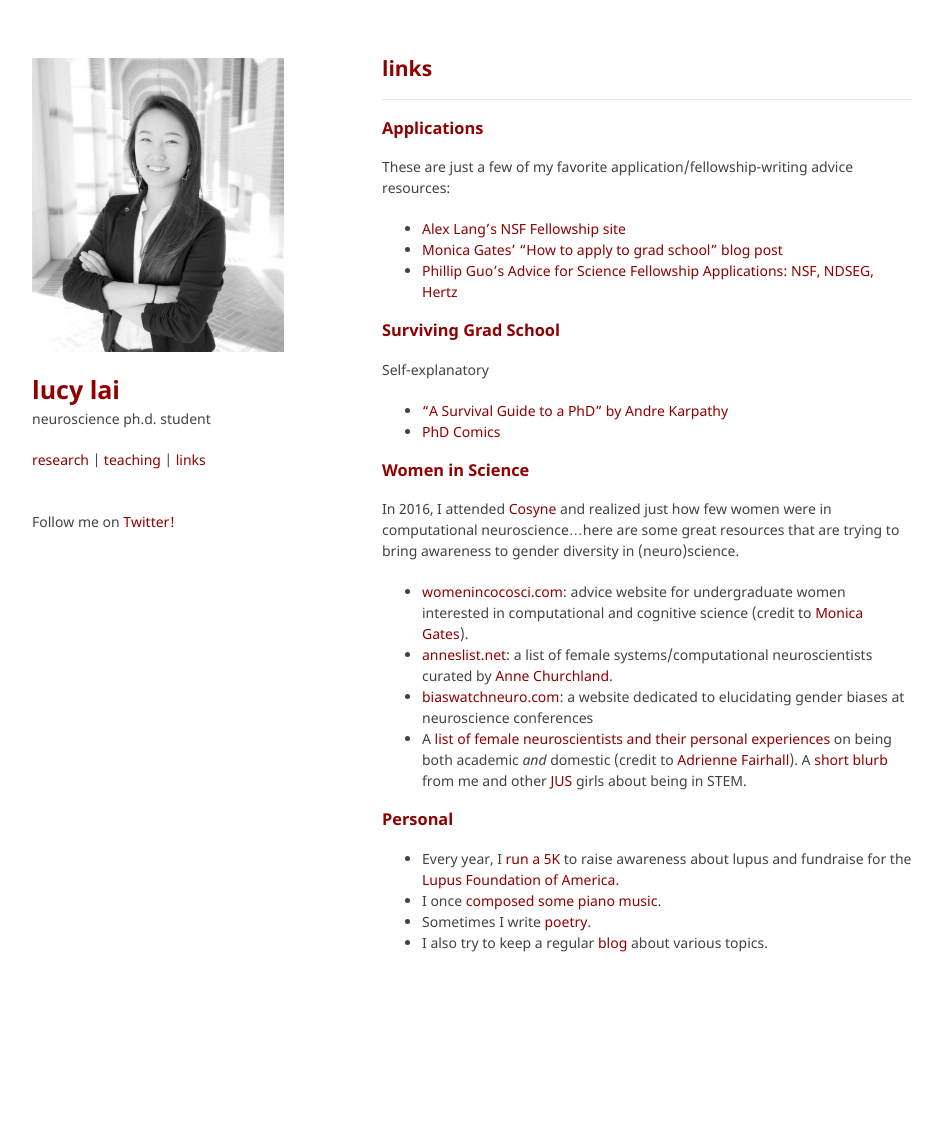
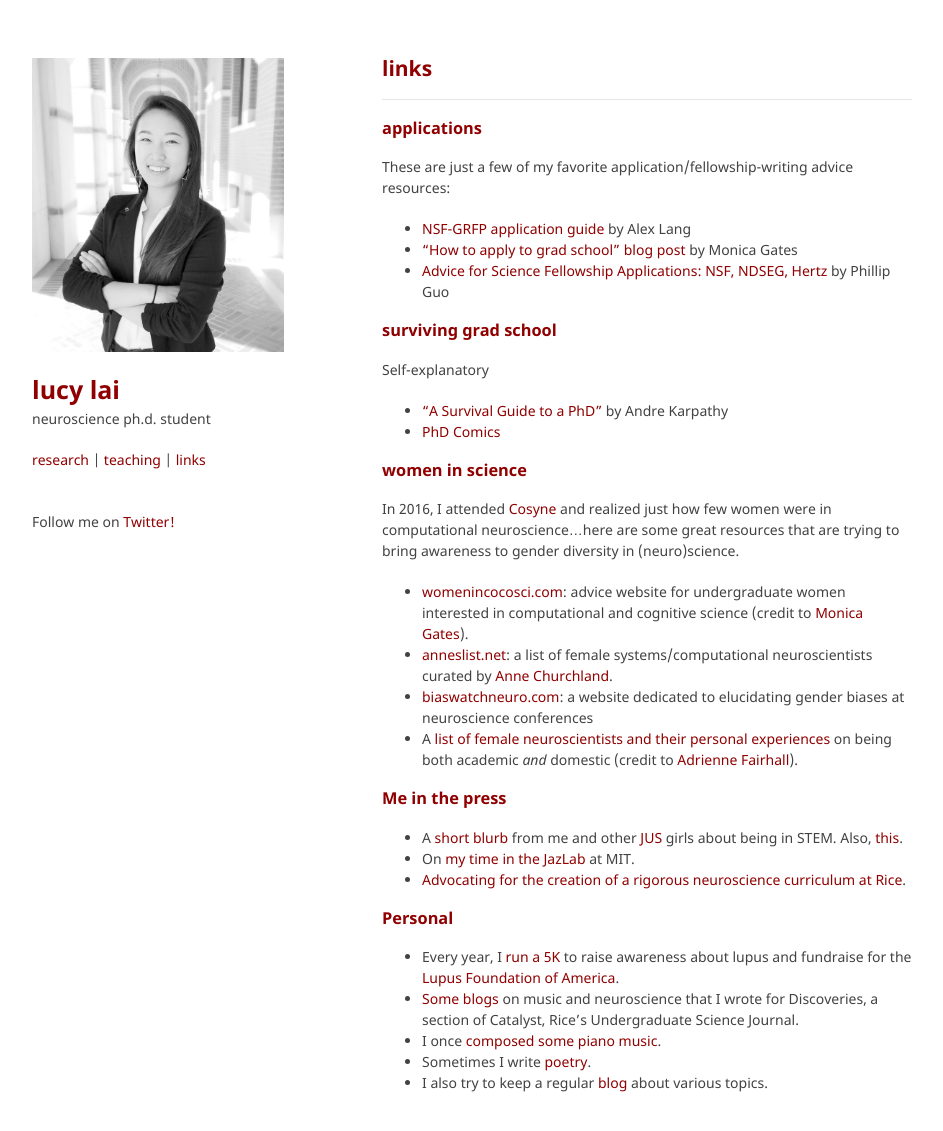
Before and after one commit to lucylai96/lucylai96.github.io, a Jekyll site: the page built from links.md, in a window 1280 px wide and 1163 px high. Shown: the top 1131 px of the window, without its empty margins (168-1111 px from the left). Built offline with Jekyll 4.4.1, drawn with Linux system fonts in a browser that asks for light colours; our own code applies the rules of GitHub Pages for plain Markdown files.

Commit message:
Update links.md

```diff
--- a/links.md
+++ b/links.md
@@ -1,26 +1,31 @@
 ## links
 ***
-### Applications
+### applications
 These are just a few of my favorite application/fellowship-writing advice resources:
-* [Alex Lang's NSF Fellowship site](http://www.alexhunterlang.com/nsf-fellowship)
-* [Monica Gates' "How to apply to grad school" blog post](https://monicagatesblog.wordpress.com/2016/03/14/the-phd-application-post/)
-* [Phillip Guo's Advice for Science Fellowship Applications: NSF, NDSEG, Hertz](http://www.pgbovine.net/fellowship-tips.htm)
+* [NSF-GRFP application guide](http://www.alexhunterlang.com/nsf-fellowship) by Alex Lang
+* ["How to apply to grad school" blog post](https://monicagatesblog.wordpress.com/2016/03/14/the-phd-application-post/) by Monica Gates
+* [Advice for Science Fellowship Applications: NSF, NDSEG, Hertz](http://www.pgbovine.net/fellowship-tips.htm) by Phillip Guo
 
-### Surviving Grad School
+### surviving grad school
 Self-explanatory
-* ["A Survival Guide to a PhD" by Andre Karpathy](https://karpathy.github.io/2016/09/07/phd/)
+* ["A Survival Guide to a PhD"](https://karpathy.github.io/2016/09/07/phd/) by Andre Karpathy
 * [PhD Comics](http://phdcomics.com/)
 
-### Women in Science
+### women in science
 In 2016, I attended [Cosyne](cosyne.org) and realized just how few women were in computational neuroscience...here are some great resources that are trying to bring awareness to gender diversity in (neuro)science.
 * [womenincocosci.com](http://womenincocosci.com/): advice website for undergraduate women interested in computational and cognitive science (credit to [Monica Gates](http://monicagates.org/)).
 * [anneslist.net](https://anneslist.net/): a list of female systems/computational neuroscientists curated by [Anne Churchland](http://churchlandlab.labsites.cshl.edu/).
 * [biaswatchneuro.com](https://biaswatchneuro.com/): a website dedicated to elucidating gender biases at neuroscience conferences
 * A [list of female neuroscientists and their personal experiences](https://fairhalllab.com/careers/how-does-she-do-it/) on being both academic _and_ domestic (credit to [Adrienne Fairhall](https://fairhalllab.com/)).
-A [short blurb](https://www.janelia.org/you-janelia/students-and-postdocs/advice-girls-stem-our-janelia-undergraduate-scholars) from me and other [JUS](https://www.janelia.org/you-janelia/students-postdocs/undergraduate-scholars-program) girls about being in STEM.
+
+### Me in the press
+* A [short blurb](https://www.janelia.org/you-janelia/students-and-postdocs/advice-girls-stem-our-janelia-undergraduate-scholars) from me and other [JUS](https://www.janelia.org/you-janelia/students-postdocs/undergraduate-scholars-program) girls about being in STEM. Also, [this](https://www.janelia.org/meet-2017-janelia-undergraduate-scholars).
+* On [my time in the JazLab](http://www.csne-erc.org/engage-enable/post/reu-program-participants-mit-and-sdsu) at MIT.
+* [Advocating for the creation of a rigorous neuroscience curriculum at Rice](http://www.ricethresher.org/article/2017/11/fac-senate-neuroscience-major-vote).
 
 ### Personal
 * Every year, I [run a 5K](https://www.lupus.org/action/walk-to-end-lupus-now) to raise awareness about lupus and fundraise for the [Lupus Foundation of America](https://lupus.org/).
+* [Some blogs](http://ricecatalyst.org/discoveries/?author=559ed5bfe4b0a37c3cb5967d) on music and neuroscience that I wrote for Discoveries, a section of Catalyst, Rice's Undergraduate Science Journal.
 * I once [composed some piano music](https://soundcloud.com/lucy_lai).
 * Sometimes I write [poetry](https://subcorticalsongs.wordpress.com/).
 * I also try to keep a regular [blog](https://lucyblogs.wordpress.com/) about various topics.
```
